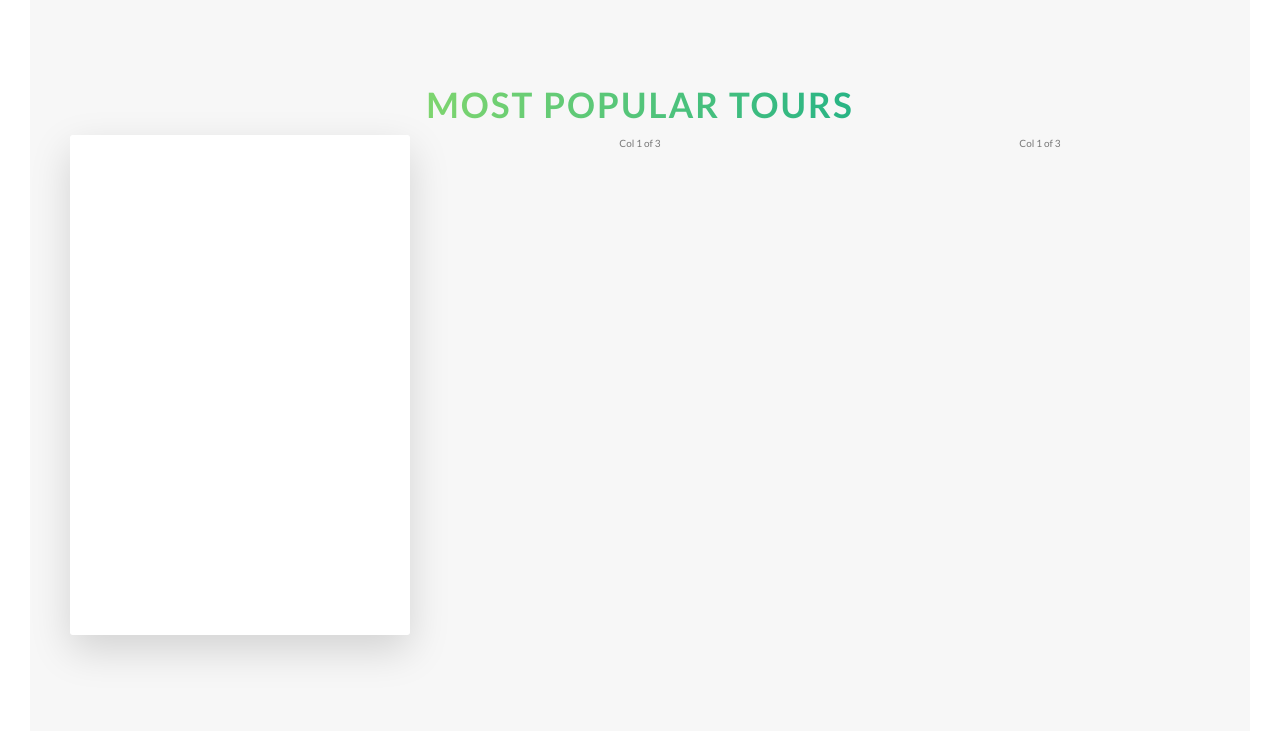
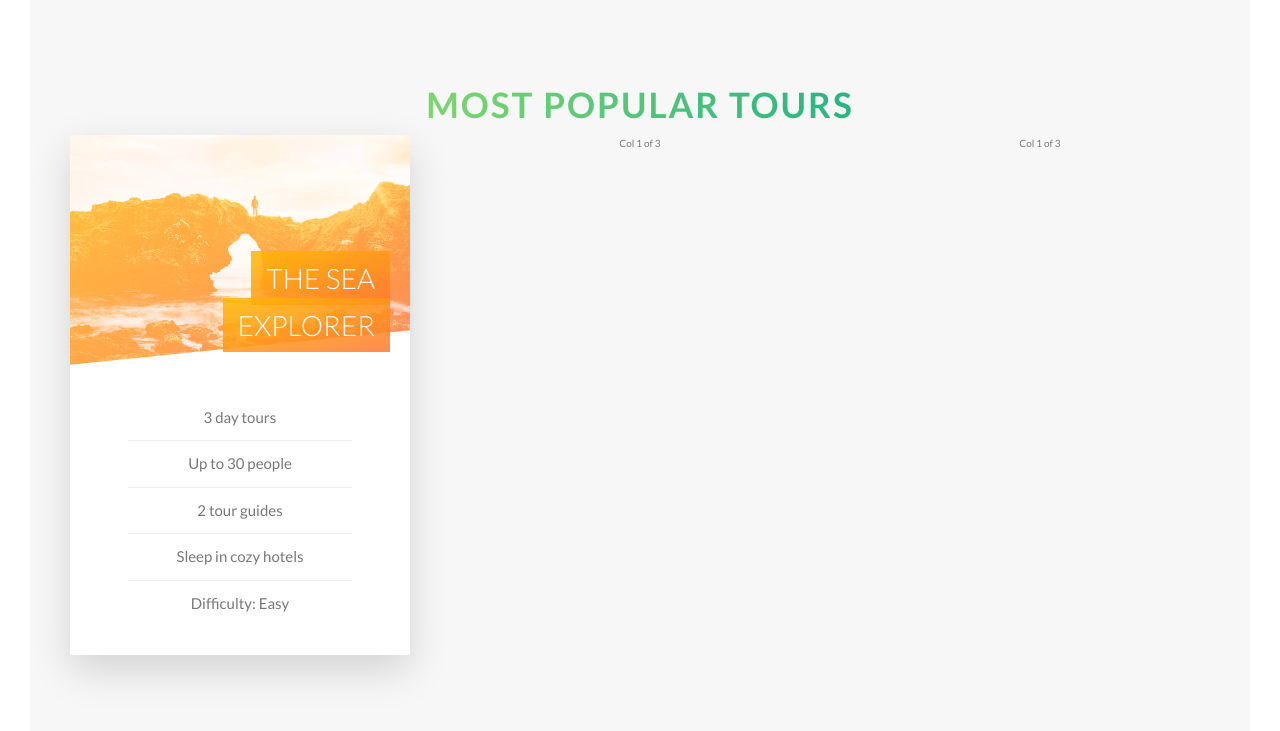
Before and after one commit to lqtrung-95/Natours, a website: page index.html in a window 1280 px wide. Shown: the part 2277-3008 px from the top of the page. Drawn offline with Linux system fonts and the light colour scheme.

Commit message:
Finish the front side of the card.

```diff
--- a/index.html
+++ b/index.html
@@ -122,7 +122,22 @@
                         <div class="col-1-of-3">
                             <div class="card">
                                 <div class="card__side card__side--front">
-                                    FRONT
+                                    <div class="card__picture card__picture--1">
+                                        &nbsp;
+                                    </div>
+                                    <h4 class="card__heading">
+                                        <span class="card__heading-span card__heading-span--1">The Sea Explorer</span>
+
+                                    </h4>
+                                    <div class="card__details">
+                                        <ul>
+                                            <li>3 day tours</li>
+                                            <li>Up to 30 people</li>
+                                            <li>2 tour guides</li>
+                                            <li>Sleep in cozy hotels</li>
+                                            <li>Difficulty: Easy</li>
+                                        </ul>
+                                    </div>
                                 </div>
                                 <div class="card__side card__side--back card__side--back-1">
                                     BACK
--- a/sass/abstracts/_variables.scss
+++ b/sass/abstracts/_variables.scss
@@ -11,6 +11,7 @@ $color-tertiary-light: #299BFF;
 $color-tertiary-dark: #5643fa;
 
 $color-grey-light-1: #f7f7f7;
+$color-grey-light-2: #eee;
 
 $color-grey-dark: #777;
 $color-white: #fff;
--- a/sass/components/_card.scss
+++ b/sass/components/_card.scss
@@ -1,14 +1,13 @@
 .card {
+
+    //FUNCTIONALITY
     perspective: 150rem;
     -moz-perspective: 150rem;
     position: relative;
-    height: 50rem;
+    height: 52rem;
 
     &__side {
-        color: #fff;
-        font-size: 2rem;
-
-        height: 50rem;
+        height: 52rem;
         transition: all .8s ease;
         position: absolute;
         top: 0;
@@ -16,6 +15,7 @@
         width: 100%;
         backface-visibility: hidden;
         border-radius: 3px;
+        overflow: hidden;
         box-shadow: 0 1.5rem 4rem rgba($color-black, .15);
 
         &--front {
@@ -32,10 +32,76 @@
     }
 
     &:hover &__side--front{
-        transform: rotateY(180deg);
+        transform: rotateY(-180deg);
     }
 
     &:hover &__side--back{
         transform: rotateY(0);
     }
+
+    // FRONT SIDE STYLING
+    &__picture {
+        background-size: cover;
+        height: 23rem;
+        background-blend-mode: screen;
+        -webkit-clip-path: polygon(0 0, 100% 0, 100% 85%, 0 100%);
+        clip-path: polygon(0 0, 100% 0, 100% 85%, 0 100%);
+
+
+        &--1 {
+            background-image: linear-gradient(to right bottom, $color-secondary-light, $color-secondary-dark),
+            url(../img/nat-5.jpg);
+        }
+
+        &--2 {
+            background-image: url(../img/nat-5.jpg);
+        }
+
+        &--3 {
+            background-image: url(../img/nat-5.jpg);
+        }
+    }
+
+    &__heading {
+        font-size: 2.8rem;
+        font-weight: 300;
+        text-transform: uppercase;
+        text-align: right;
+        color: $color-white;
+        position: absolute;
+        top: 12rem;
+        right: 2rem;
+        width: 75%;
+    }
+
+    &__heading-span {
+        padding: 1rem 1.5rem;
+        -webkit-box-decoration-break: clone;
+        box-decoration-break: clone;
+        &--1 {
+            background-image: linear-gradient(to right bottom,
+            rgba($color-secondary-light, .85),
+            rgba($color-secondary-dark, .85));
+        }
+    }
+
+    &__details {
+        padding: 3rem;
+
+        ul {
+            list-style: none;
+            width: 80%;
+            margin: 0 auto;
+
+            li {
+                text-align: center;
+                font-size: 1.5rem;
+                padding: 1rem;
+
+                &:not(:last-child) {
+                    border-bottom: 1px solid $color-grey-light-2;
+                }
+            }
+        }
+    }
 }
--- a/sass/layout/_header.scss
+++ b/sass/layout/_header.scss
@@ -8,6 +8,7 @@
     background-size: cover;
     background-position: top;
     position: relative;
+    -webkit-clip-path: polygon(0 0, 100% 0 , 100% 75vh, 0 100%);
     clip-path: polygon(0 0, 100% 0 , 100% 75vh, 0 100%);
 
     &__logo-box {
```
Also changed, not shown: css/style.css.
